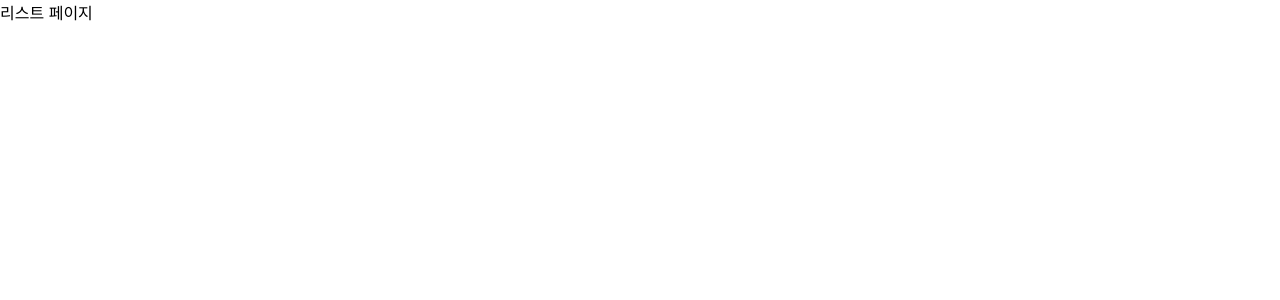
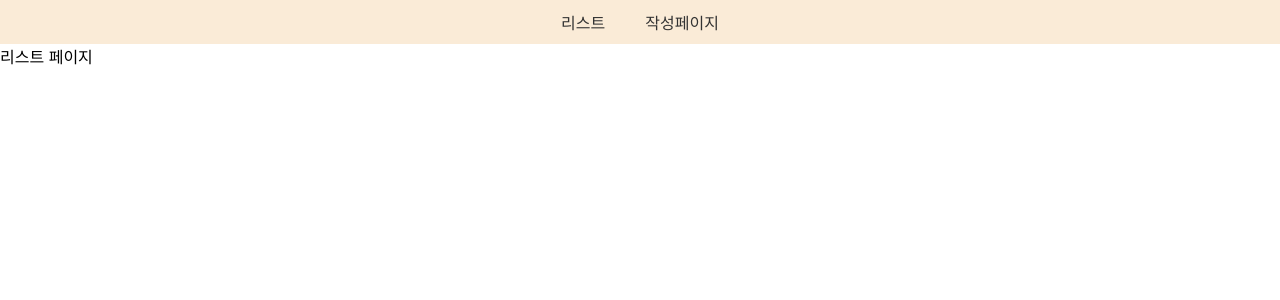
Before and after one commit to Ferarosa/todo-wally-wally, a React (Create React App) app: page /list in a window 1280 px wide. Shown: the top 300 px of the page. Built offline with nearby package versions, Linux system fonts and the light colour scheme.

Commit message:
add: App.vue에 Header 컴포넌트 연결

```diff
--- a/src/App.js
+++ b/src/App.js
@@ -1,5 +1,6 @@
 import React from 'react';
 import { BrowserRouter, Redirect, Route, Switch } from 'react-router-dom';
+import Header from 'components/Header/Header';
 import ListPage from './pages/ListPage';
 import FormPage from './pages/FormPage';
 import DetailPage from './pages/DetailPage';
@@ -8,6 +9,7 @@ import NotFoundPage from './pages/NotFoundPage';
 const App = () => {
   return (
     <BrowserRouter>
+      <Header />
       <Switch>
         <Route exact path="/">
           <Redirect to="/list" />
```
Also changed, not shown: 1 other file (tests, documents, lock files or other folders).
